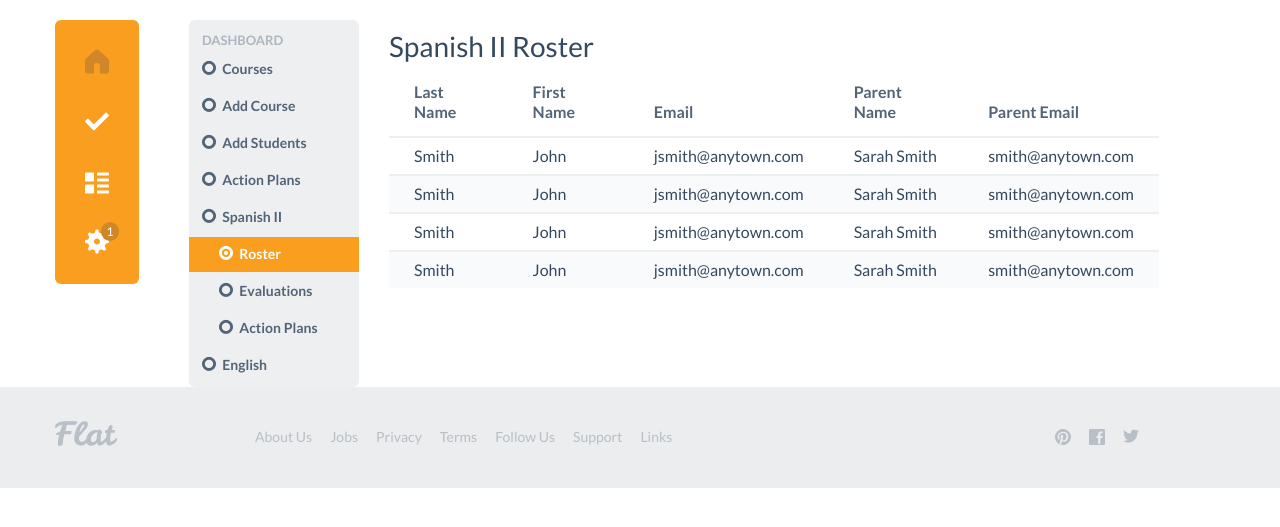
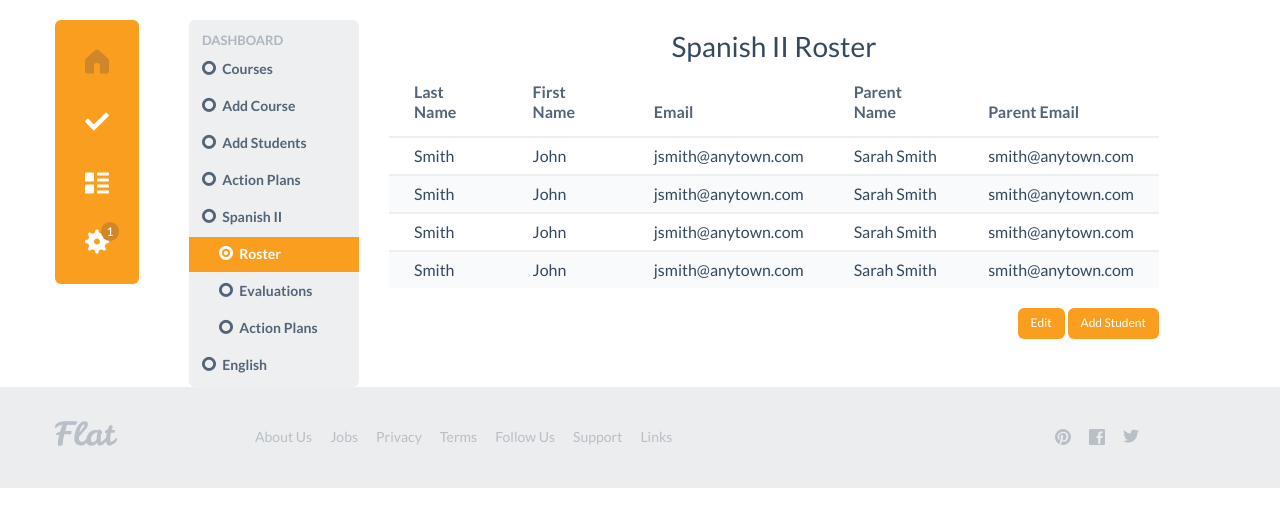
Before and after one commit to JackMcGrath/Zerebral-Rewards, a Django app: template zerebralweb/templates/teachers/courses/course_roster.html in a window 1280 px wide. Shown: the part 80-607 px from the top of the page. Run offline with Django 3.2, Linux system fonts and the light colour scheme; the template is opened without the code that fills it, so the values that code supplies are empty; some libraries are stand-ins or nearby versions.

Commit message:
Roster buttons

```diff
--- a/zerebralweb/static/css/zerebral.css
+++ b/zerebralweb/static/css/zerebral.css
@@ -193,7 +193,6 @@ a.text-primary:focus {
 .student-overview-assessments {
     margin-top:15px;
     background-color: #eef0f0;
-
 }
 
 .bg-blue {
@@ -203,3 +202,9 @@ a.text-primary:focus {
 .bg-lightgrey {
     background-color: #f9f9f9;
 }
+
+/* teacher specific rules */
+
+#roster-btns {
+    margin-left: 18px;
+}
--- a/zerebralweb/templates/teachers/courses/course_roster.html
+++ b/zerebralweb/templates/teachers/courses/course_roster.html
@@ -4,7 +4,7 @@
     <div class="row">
         {% include "teachers/courses/parial_courses_navigation.html" %}
         <div class="span8" id='roster'>
-            <h5>Spanish II Roster</h5>
+            <h5 class='text-center'>Spanish II Roster</h5>
             <table class='table table-striped table-hover'>
                 <thead>
                     <tr>
@@ -46,6 +46,10 @@
                     </tr>
                 </tbody>
             </table>
+            <div class='pull-right' id='roster-btns'>
+                <a class='btn btn-mini btn-primary' href="#fakelink">Edit</a>
+                <a class='btn btn-mini btn-primary' href="#fakelink">Add Student</a>
+            </div>
         </div>
      </div>
 {% endblock %}
```
